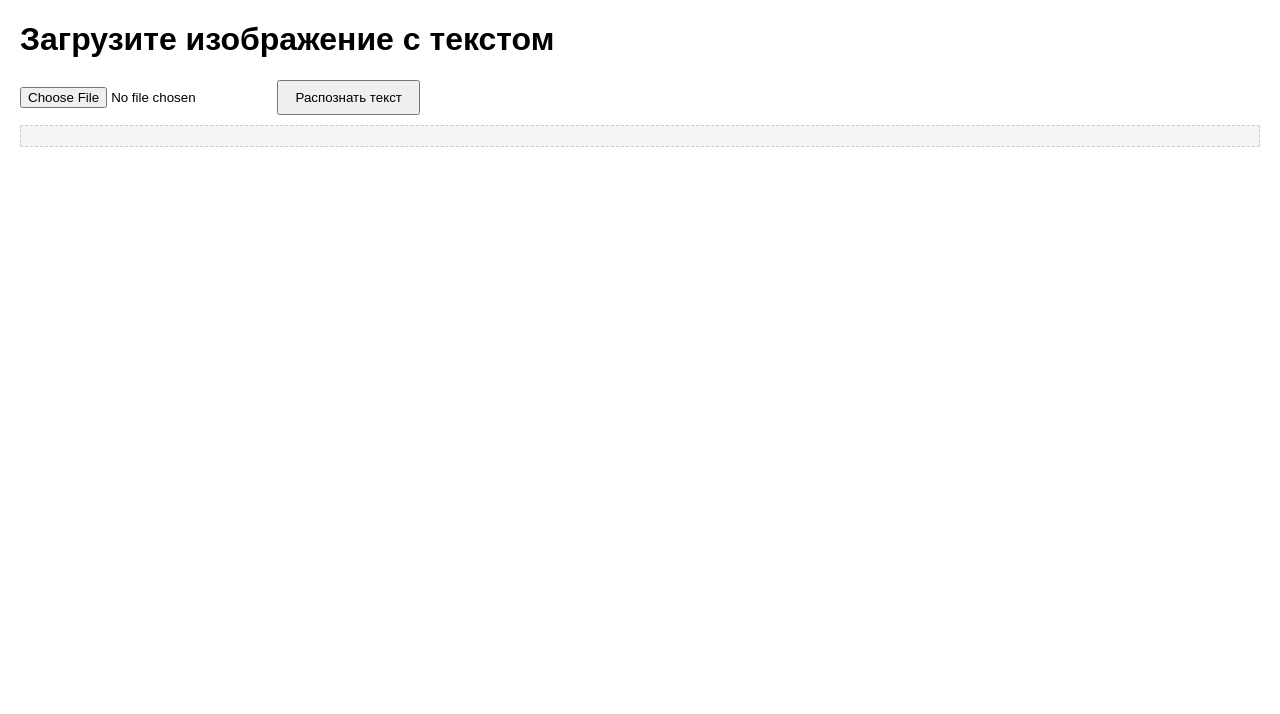
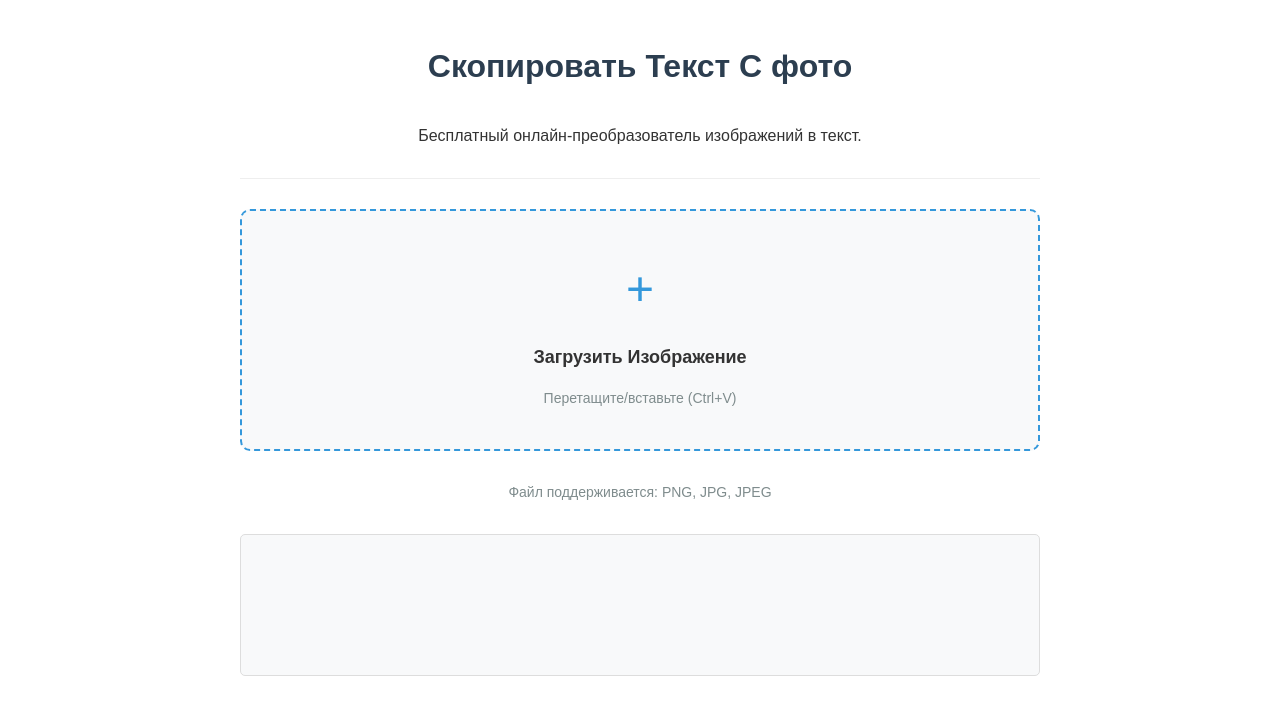
Before and after one commit to AnastasiaGalenchik/readme, a plain HTML site: page index.html in a window 1280 px wide. Drawn offline with Linux system fonts and the light colour scheme.

Commit message:
Update index.html

```diff
--- a/index.html
+++ b/index.html
@@ -1,41 +1,181 @@
 <!DOCTYPE html>
-<html>
+<html lang="ru">
 <head>
-    <title>Локальный OCR</title>
+    <meta charset="UTF-8">
+    <meta name="viewport" content="width=device-width, initial-scale=1.0">
+    <title>Скопировать Текст C фото</title>
     <style>
-        body { font-family: Arial; margin: 20px; }
+        body {
+            font-family: Arial, sans-serif;
+            max-width: 800px;
+            margin: 0 auto;
+            padding: 20px;
+            color: #333;
+            line-height: 1.6;
+        }
+        h1 {
+            text-align: center;
+            color: #2c3e50;
+            margin-bottom: 30px;
+        }
+        .description {
+            text-align: center;
+            margin-bottom: 30px;
+            font-size: 16px;
+        }
+        .upload-container {
+            border: 2px dashed #3498db;
+            border-radius: 10px;
+            padding: 40px;
+            text-align: center;
+            background-color: #f8f9fa;
+            margin-bottom: 20px;
+            cursor: pointer;
+            transition: all 0.3s;
+        }
+        .upload-container:hover {
+            background-color: #e8f4fc;
+            border-color: #2980b9;
+        }
+        .upload-icon {
+            font-size: 48px;
+            color: #3498db;
+            margin-bottom: 15px;
+        }
+        .upload-text {
+            font-size: 18px;
+            font-weight: bold;
+            margin-bottom: 10px;
+        }
+        .or-text {
+            margin: 15px 0;
+            text-align: center;
+            font-weight: bold;
+            color: #7f8c8d;
+        }
+        .drag-drop {
+            margin-top: 15px;
+            font-size: 14px;
+            color: #7f8c8d;
+        }
+        .supported-formats {
+            text-align: center;
+            font-size: 14px;
+            color: #7f8c8d;
+            margin-top: 30px;
+        }
+        #imageInput {
+            display: none;
+        }
         #result {
-            white-space: pre-wrap;
-            background: #f5f5f5;
-            padding: 10px;
-            margin-top: 10px;
-            border: 1px dashed #ccc;
+            margin-top: 30px;
+            padding: 20px;
+            border: 1px solid #ddd;
+            border-radius: 5px;
+            background-color: #f8f9fa;
+            min-height: 100px;
         }
-        button { padding: 8px 16px; }
+        .divider {
+            border-top: 1px solid #eee;
+            margin: 30px 0;
+        }
     </style>
 </head>
 <body>
-    <h1>Загрузите изображение с текстом</h1>
-    <input type="file" id="imageInput" accept="image/*">
-    <button onclick="processImage()">Распознать текст</button>
+    <h1>Скопировать Текст C фото</h1>
+
+    <div class="description">
+        Бесплатный онлайн-преобразователь изображений в текст.
+    </div>
+
+    <div class="divider"></div>
+
+    <label for="imageInput">
+        <div class="upload-container" id="dropArea">
+            <div class="upload-icon">+</div>
+            <div class="upload-text">Загрузить Изображение</div>
+            <div class="drag-drop">Перетащите/вставьте (Ctrl+V)</div>
+        </div>
+    </label>
+    <input type="file" id="imageInput" accept="image/*, .pdf">
+
+    <div class="supported-formats">
+        Файл поддерживается: PNG, JPG, JPEG
+    </div>
+
     <div id="result"></div>
 
     <script>
+        const dropArea = document.getElementById('dropArea');
+        const imageInput = document.getElementById('imageInput');
+        const resultDiv = document.getElementById('result');
+
+        // Обработка клика по области загрузки
+        dropArea.addEventListener('click', () => {
+            imageInput.click();
+        });
+
+        // Обработка перетаскивания файлов
+        dropArea.addEventListener('dragover', (e) => {
+            e.preventDefault();
+            dropArea.style.backgroundColor = '#e8f4fc';
+            dropArea.style.borderColor = '#2980b9';
+        });
+
+        dropArea.addEventListener('dragleave', () => {
+            dropArea.style.backgroundColor = '#f8f9fa';
+            dropArea.style.borderColor = '#3498db';
+        });
+
+        dropArea.addEventListener('drop', (e) => {
+            e.preventDefault();
+            dropArea.style.backgroundColor = '#f8f9fa';
+            dropArea.style.borderColor = '#3498db';
+
+            if (e.dataTransfer.files.length) {
+                imageInput.files = e.dataTransfer.files;
+                processImage();
+            }
+        });
+
+        // Обработка вставки из буфера обмена
+        document.addEventListener('paste', (e) => {
+            const items = e.clipboardData.items;
+            for (let i = 0; i < items.length; i++) {
+                if (items[i].type.indexOf('image') !== -1) {
+                    const blob = items[i].getAsFile();
+                    const file = new File([blob], 'pasted-image.png', { type: 'image/png' });
+                    const dataTransfer = new DataTransfer();
+                    dataTransfer.items.add(file);
+                    imageInput.files = dataTransfer.files;
+                    processImage();
+                    break;
+                }
+            }
+        });
+
+        // Обработка выбранного файла
+        imageInput.addEventListener('change', () => {
+            if (imageInput.files.length) {
+                processImage();
+            }
+        });
+
         async function processImage() {
-            const file = document.getElementById('imageInput').files[0];
-            if (!file) return alert('Выберите файл!');
+            const file = imageInput.files[0];
+            if (!file) return;
 
-            const formData = new FormData();
-            formData.append('image', file);
-
-            const resultDiv = document.getElementById('result');
             resultDiv.textContent = "Идёт распознавание...";
 
             try {
+                const formData = new FormData();
+                formData.append('image', file);
+
                 const response = await fetch('http://localhost:8000/ocr', {
                     method: 'POST',
                     body: formData
                 });
+
                 const data = await response.json();
                 resultDiv.textContent = data.text;
 
```
